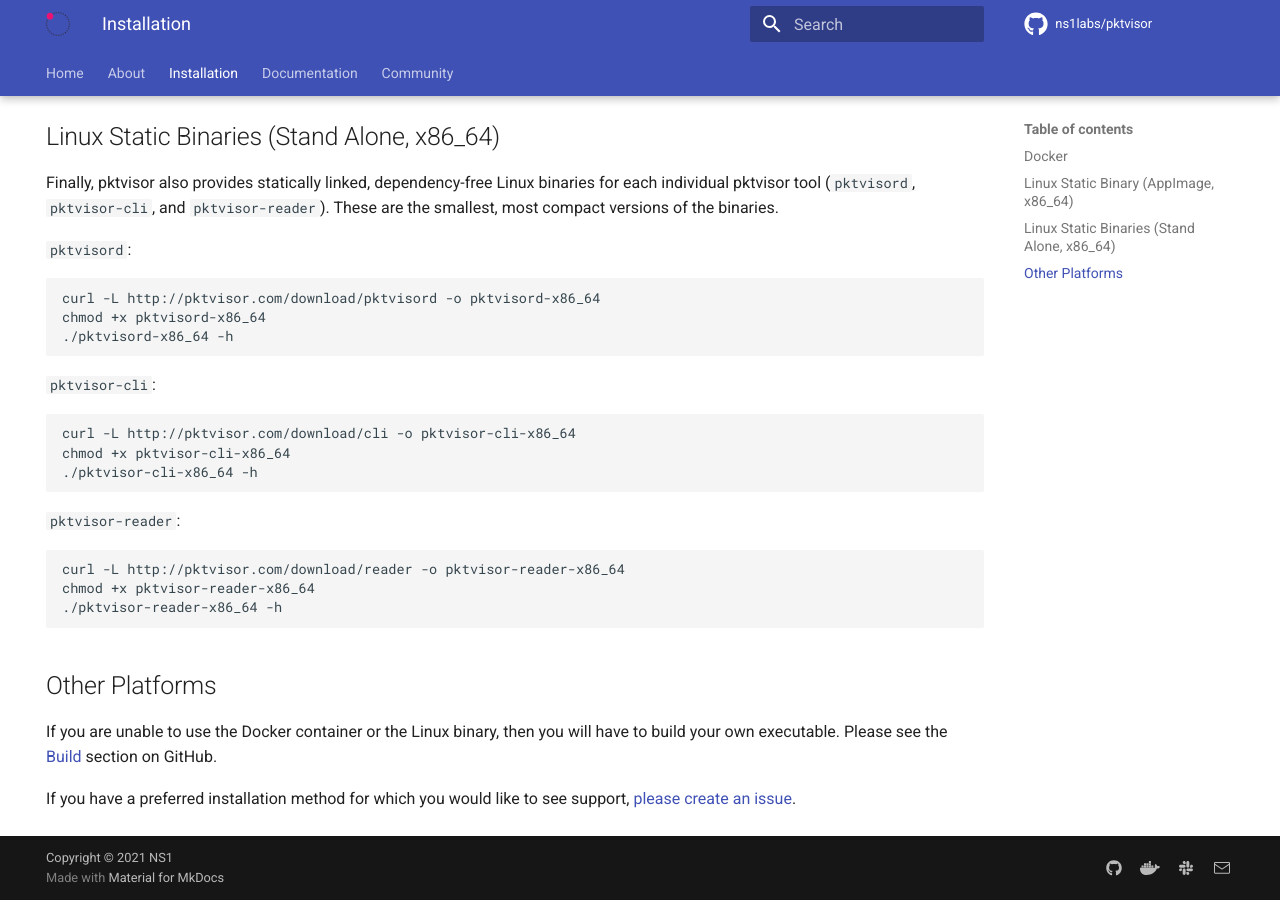
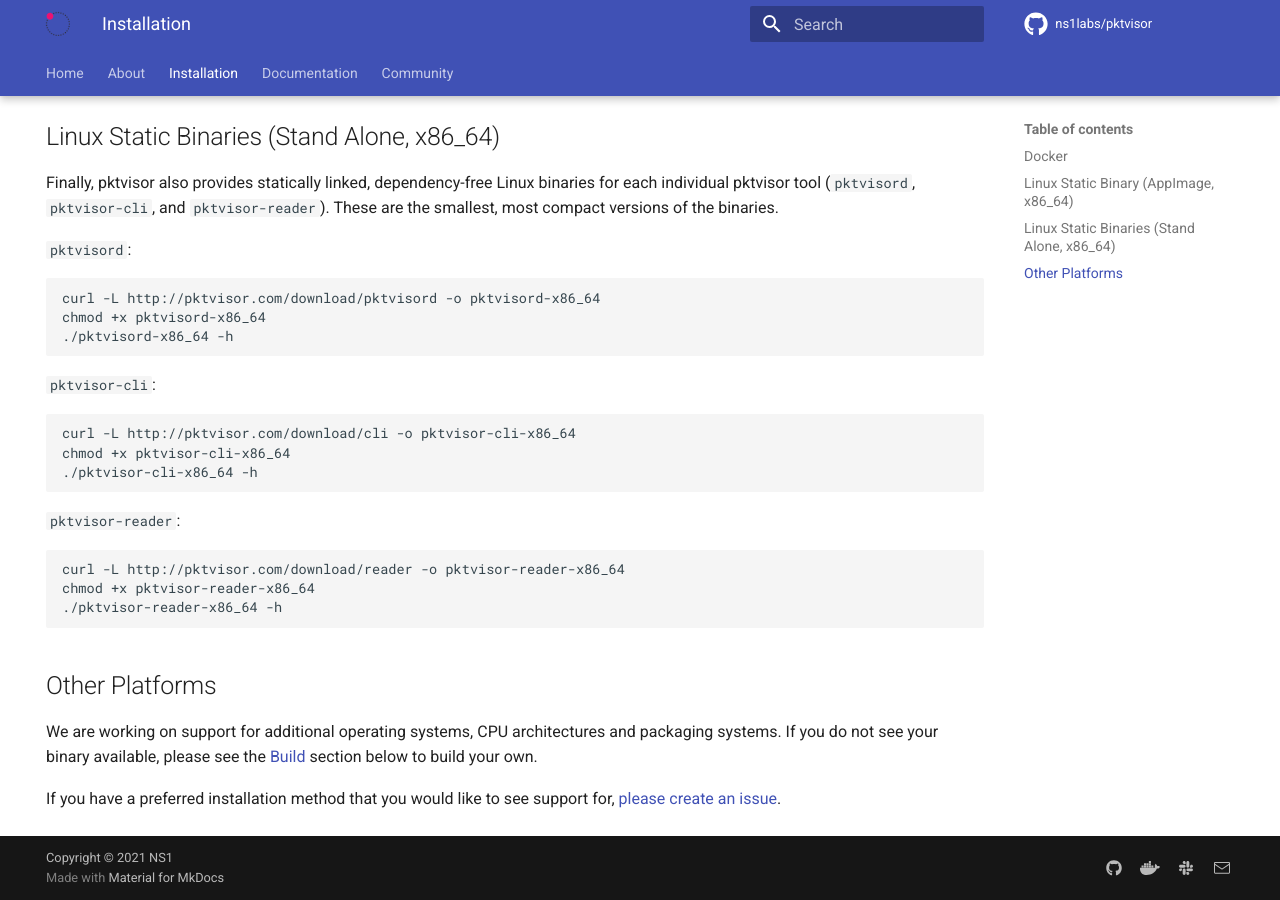
Before and after one commit to orb-community/pktvisor-website, an MkDocs documentation site: the page built from docs/install.md, in a window 1280 px wide and 900 px high, scrolled down 1494 px. Built offline with MkDocs 1.6.1 and Material for MkDocs 9.7.7, drawn with Linux system fonts in a browser that asks for light colours; comment, search, counter and statistics services are not loaded; some of the changed text lies outside the part shown.

Commit message:
text updates

```diff
--- a/docs/install.md
+++ b/docs/install.md
@@ -88,6 +88,6 @@ chmod +x pktvisor-reader-x86_64
 
 ## Other Platforms
 
-If you are unable to use the Docker container or the Linux binary, then you will have to build your own executable. Please see the [Build](https://github.com/ns1labs/pktvisor#build) section on GitHub.
+We are working on support for additional operating systems, CPU architectures and packaging systems. If you do not see your binary available, please see the [Build](https://github.com/ns1labs/pktvisor#build) section below to build your own.
 
-If you have a preferred installation method for which you would like to see support, [please create an issue](https://github.com/ns1/pktvisor/issues/new).
+If you have a preferred installation method that you would like to see support for, [please create an issue](https://github.com/ns1/pktvisor/issues/new).
```
Also changed, not shown: other parts of docs/install.md (+2 -2 lines).
